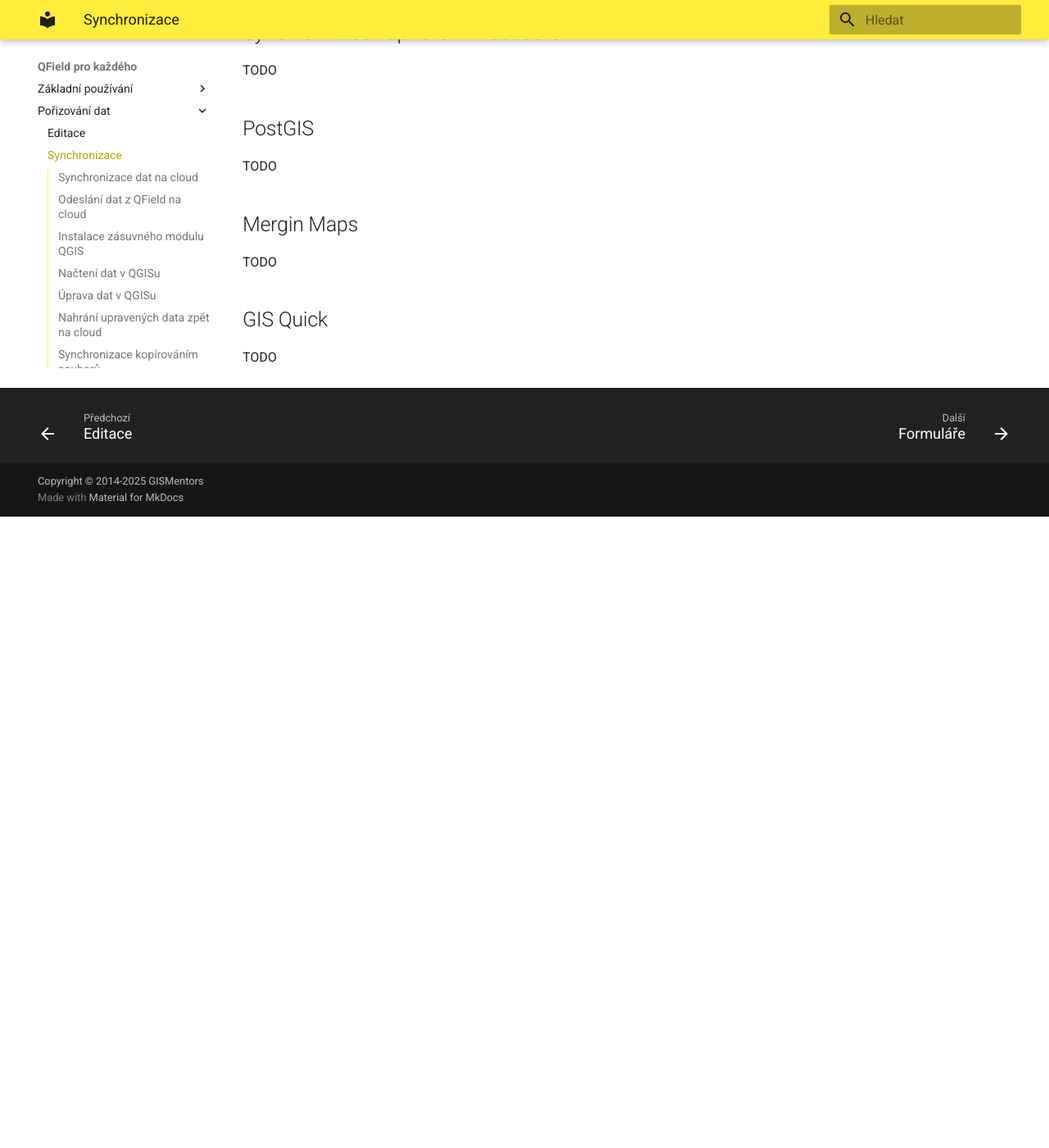
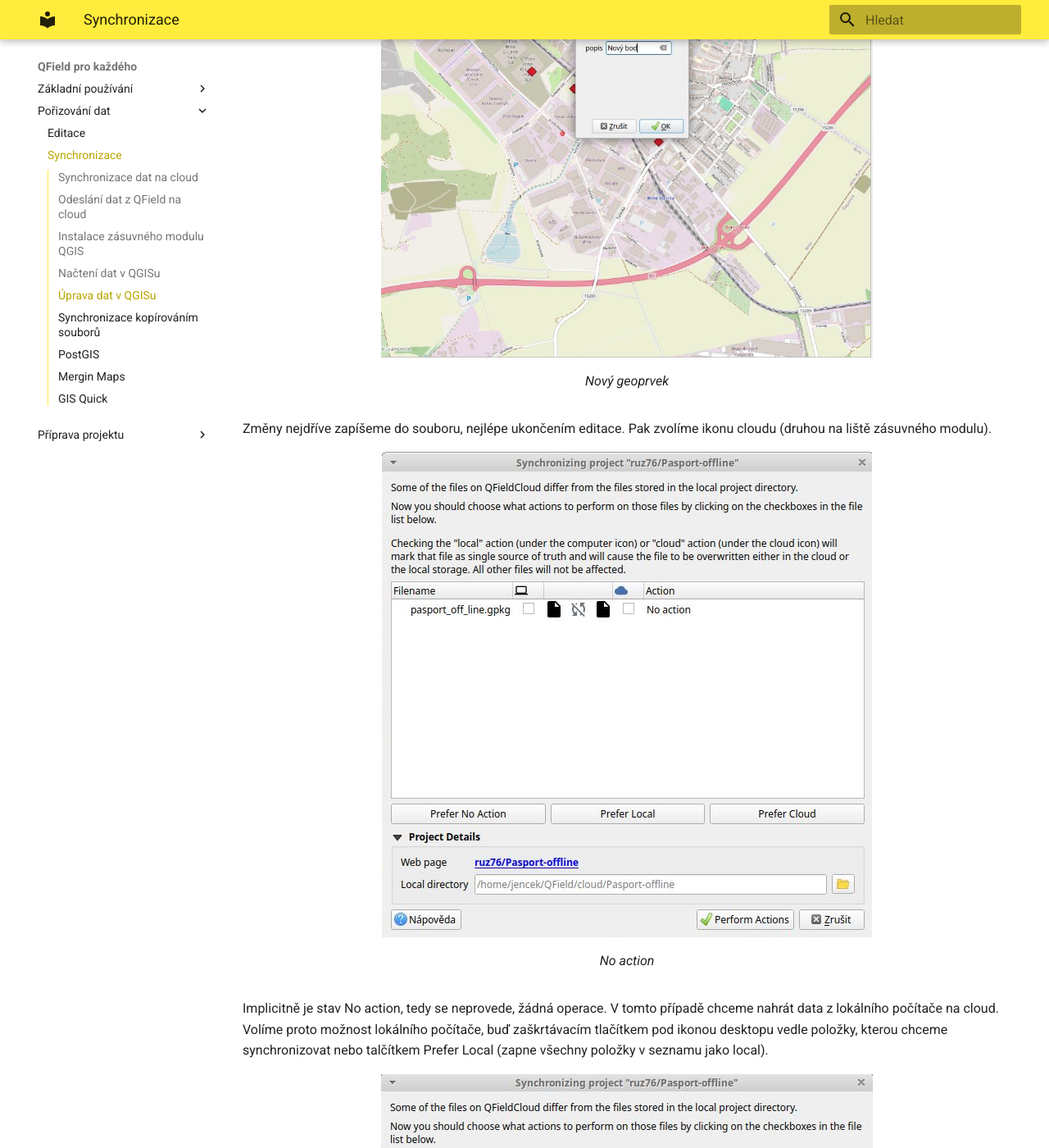
Before and after one commit to GISMentors/qfield, an MkDocs documentation site: the page built from docs/editace/synchronizace.md, in a window 1280 px wide and 1400 px high, scrolled down 8235 px. Shown: the whole window at 82% size. Built offline with MkDocs 1.6.1 and Material for MkDocs 9.7.7, drawn with Linux system fonts in a browser that asks for light colours; before the commit the page ends 8865 px from its top, so only the background shows below that; some of the changed text lies outside the part shown.

Commit message:
Update data in QGIS

```diff
--- a/docs/editace/synchronizace.md
+++ b/docs/editace/synchronizace.md
@@ -110,11 +110,60 @@
 
 ## Úprava dat v QGISu
 
-TODO
+V případě, že provedem úpravy na straně QGIS, můžeme je nahrát na cloud.
 
-## Nahrání upravených data zpět na cloud
+<figure>
+<img src="images/sync9.png" alt="Nový geoprvek" class="img-middle" />
+<figcaption>Nový geoprvek</figcaption>
+</figure>
 
-TODO
+Změny nejdříve zapíšeme do souboru, nejlépe ukončením editace.
+Pak zvolíme ikonu cloudu (druhou na liště zásuvného modulu).
+
+<figure>
+<img src="images/sync10.png" alt="No action" class="img-middle" />
+<figcaption>No action</figcaption>
+</figure>
+
+Implicitně je stav No action, tedy se neprovede, žádná operace.
+V tomto případě chceme nahrát data z lokálního počítače na cloud.
+Volíme proto možnost lokálního počítače, buď zaškrtávacím tlačítkem
+pod ikonou desktopu vedle položky, kterou chceme synchronizovat nebo talčítkem
+Prefer Local (zapne všechny položky v seznamu jako local).
+
+<figure>
+<img src="images/sync11.png" alt="Prefer Local" class="img-middle" />
+<figcaption>Prefer Local</figcaption>
+</figure>
+
+Zvolíme možnost Perform Actions, která provede synchronizaci.
+
+<figure>
+<img src="images/sync12.png" alt="Synchronizace dokončena" class="img-middle" />
+<figcaption>Synchronizace dokončena</figcaption>
+</figure>
+
+Na mobilním telefonu zvolíme nejdříve boční panel.
+
+<figure>
+<img src="images/sync13.jpg" alt="Boční panel QField" class="img-small" />
+<figcaption>Boční panel QField</figcaption>
+</figure>
+
+V panelu vybere ikonu cloudu a na další obrazovce dáme Synchronizovat.
+
+<figure>
+<img src="images/sync14.jpg" alt="Synchronizovat" class="img-small" />
+<figcaption>Synchronizovat</figcaption>
+</figure>
+
+Data se stáhnou z cloudu a již je máme k dispozici v mapě.
+Vidíme nově přidaný bod.
+
+<figure>
+<img src="images/sync15.jpg" alt="Aktualizovaná data" class="img-small" />
+<figcaption>Aktualizovaná data</figcaption>
+</figure>
 
 ## Synchronizace kopírováním souborů
 
```
Also changed, not shown: docs/editace/images/sync10.png (added), docs/editace/images/sync11.png (added), docs/editace/images/sync12.png (added), docs/editace/images/sync13.jpg (added), docs/editace/images/sync14.jpg (added), docs/editace/images/sync15.jpg (added), docs/editace/images/sync9.png (added).
